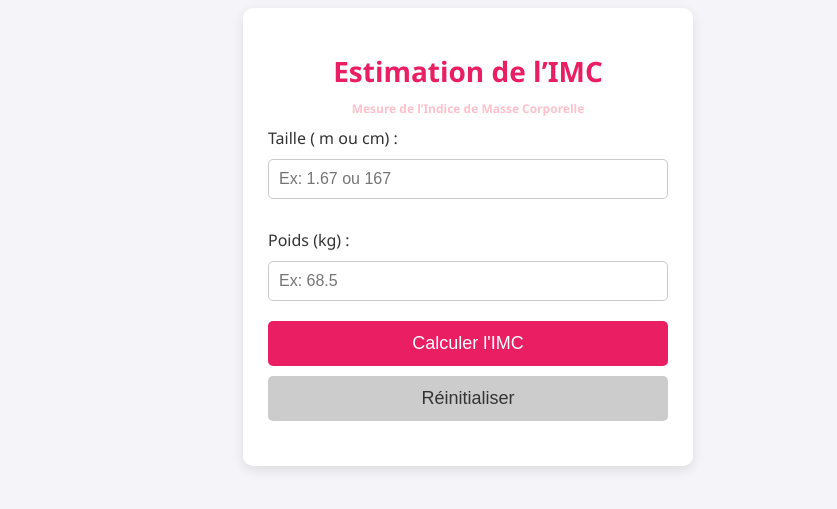
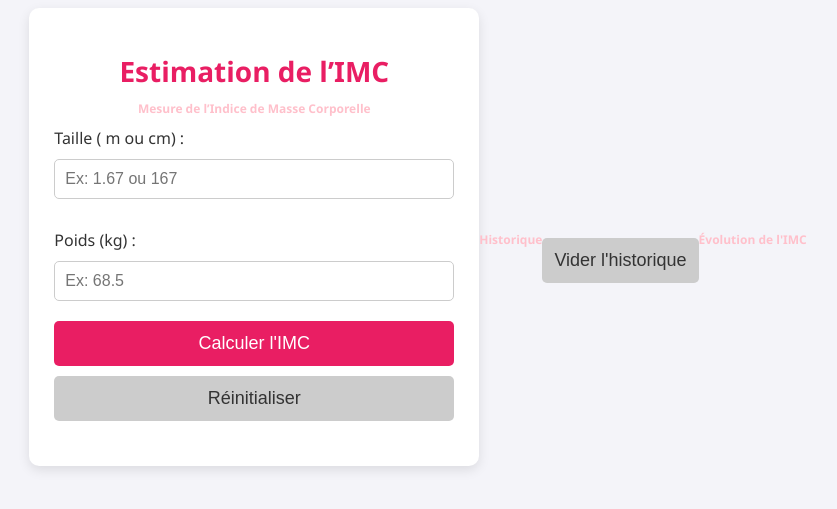
Before and after one commit to taizceccon/imc, a plain HTML site: page index.html in a window 1280 px wide. Shown: the part 163-672 px from the top of the page, without its empty margins (172-1009 px from the left). Drawn offline with Linux system fonts and the light colour scheme.

Commit message:
add historique imc

```diff
--- a/index.html
+++ b/index.html
@@ -25,7 +25,15 @@
             <div id="imcBar"></div>
         </div>
     </div>
-<!-- by Taiz Ceccon-->
+    <h2>Historique</h2>
+    <div id="historiqueContainer">
+        <ul id="historique"></ul>
+        <button onclick="viderHistorique()" class="reset-btn">Vider l'historique</button>
+    </div>
+    <h2>Évolution de l'IMC</h2>
+    <canvas id="graphImc" width="100%" height="50"></canvas>
+
     <script src="imc.js"></script>
 </body>
+<!-- by Taiz Ceccon-->
 </html>
```
